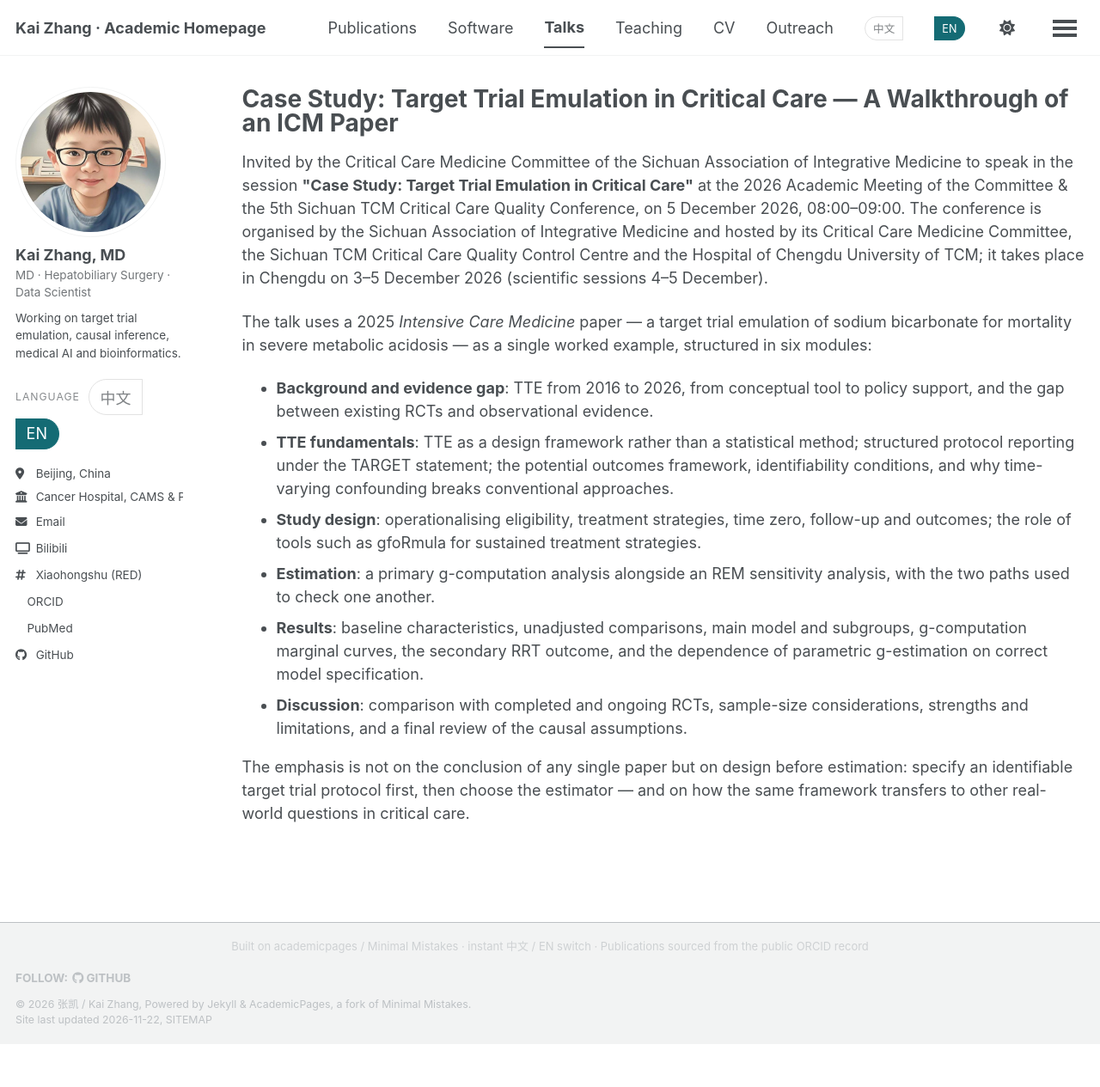
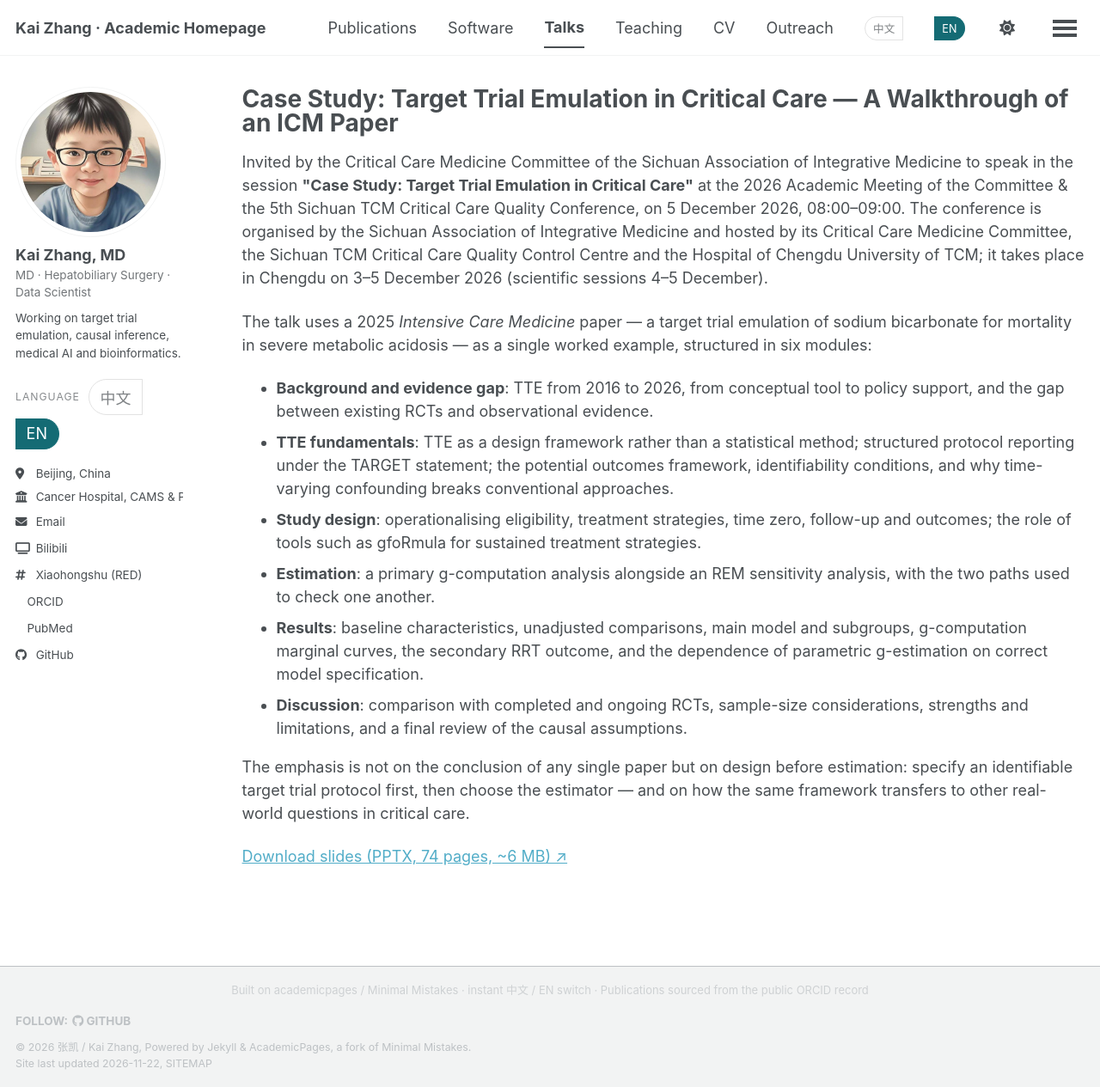
Before and after one commit to zhangkaicr/zhangkaicr.github.io, a Jekyll site: the page built from _talks/2026-12-05-sichuan-icu-tte.md, in a window 1280 px wide and 1265 px high. Shown: the whole window at 86% size. Built offline with Jekyll 4.4.1, drawn with Linux system fonts in a browser that asks for light colours; a script bundle is joined from its source files by our own code; a style sheet for code colours, icons or effects is not loaded.

Commit message:
Upload critical care TTE slides and add download link

```diff
--- a/_talks/2026-12-05-sichuan-icu-tte.md
+++ b/_talks/2026-12-05-sichuan-icu-tte.md
@@ -10,6 +10,10 @@ venue_en: "2026 Academic Meeting of the Critical Care Medicine Committee, Sichua
 location_zh: "成都"
 location_en: "Chengdu, China"
 duration: "60 min"
+slidesurl: "/files/KaiZhang-TTE-CriticalCare-2026.pptx"
+slides_note: true
+slides_note_zh: "74 页讲义"
+slides_note_en: "74 slides"
 summary_zh: "受邀担任「案例解析：重症领域的 TTE」讲者。以 Intensive Care Medicine (2025) 碳酸氢钠治疗重症代谢性酸中毒患者死亡率的目标试验模拟研究为案例，完整拆解从证据缺口、TTE 七要素与因果假定、队列与结局定义，到 G 计算主分析、REM 敏感性分析双路径互证、结果判读与因果假定复盘的方法学链条。"
 summary_en: "Invited speaker for the session 'Case Study: Target Trial Emulation in Critical Care'. Using a 2025 Intensive Care Medicine target trial emulation of sodium bicarbonate for severe metabolic acidosis as a worked example, the talk walks through the full chain: evidence gap, TTE protocol elements and causal assumptions, cohort and outcome definition, dual estimation via g-computation and REM sensitivity analysis, results interpretation and a review of causal assumptions."
 author_profile: true
@@ -27,6 +31,7 @@ author_profile: true
 <li><strong>讨论结论</strong>：与既往 RCT 及在研 RCT 对照、样本量测算、优势与局限，最后回到因果假定复盘。</li>
 </ul>
 <p>整场报告的落点不在某一篇文章的结论，而在「先写出可识别的目标试验协议，再谈估计方法」这一设计优先的思路，以及如何把同一套方法学迁移到重症医学的其他真实世界问题上。</p>
+<p><a href="/files/KaiZhang-TTE-CriticalCare-2026.pptx" download>下载讲义 PPTX（74 页，约 6 MB）↗</a></p>
 </div>
 
 <div class="lang-en">
@@ -41,4 +46,5 @@ author_profile: true
 <li><strong>Discussion</strong>: comparison with completed and ongoing RCTs, sample-size considerations, strengths and limitations, and a final review of the causal assumptions.</li>
 </ul>
 <p>The emphasis is not on the conclusion of any single paper but on design before estimation: specify an identifiable target trial protocol first, then choose the estimator — and on how the same framework transfers to other real-world questions in critical care.</p>
+<p><a href="/files/KaiZhang-TTE-CriticalCare-2026.pptx" download>Download slides (PPTX, 74 pages, ~6 MB) ↗</a></p>
 </div>
```
Also changed, not shown: 1 other file.
